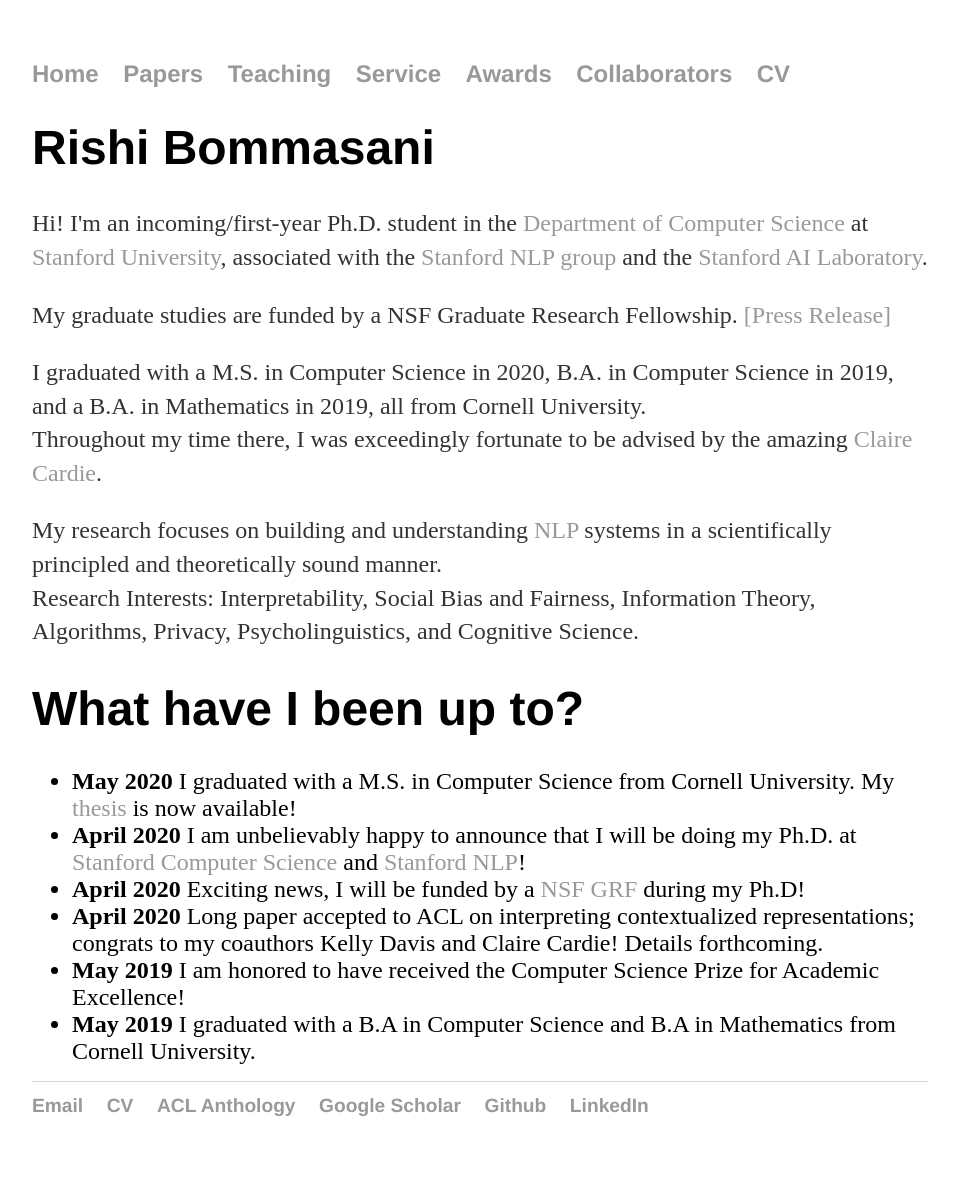
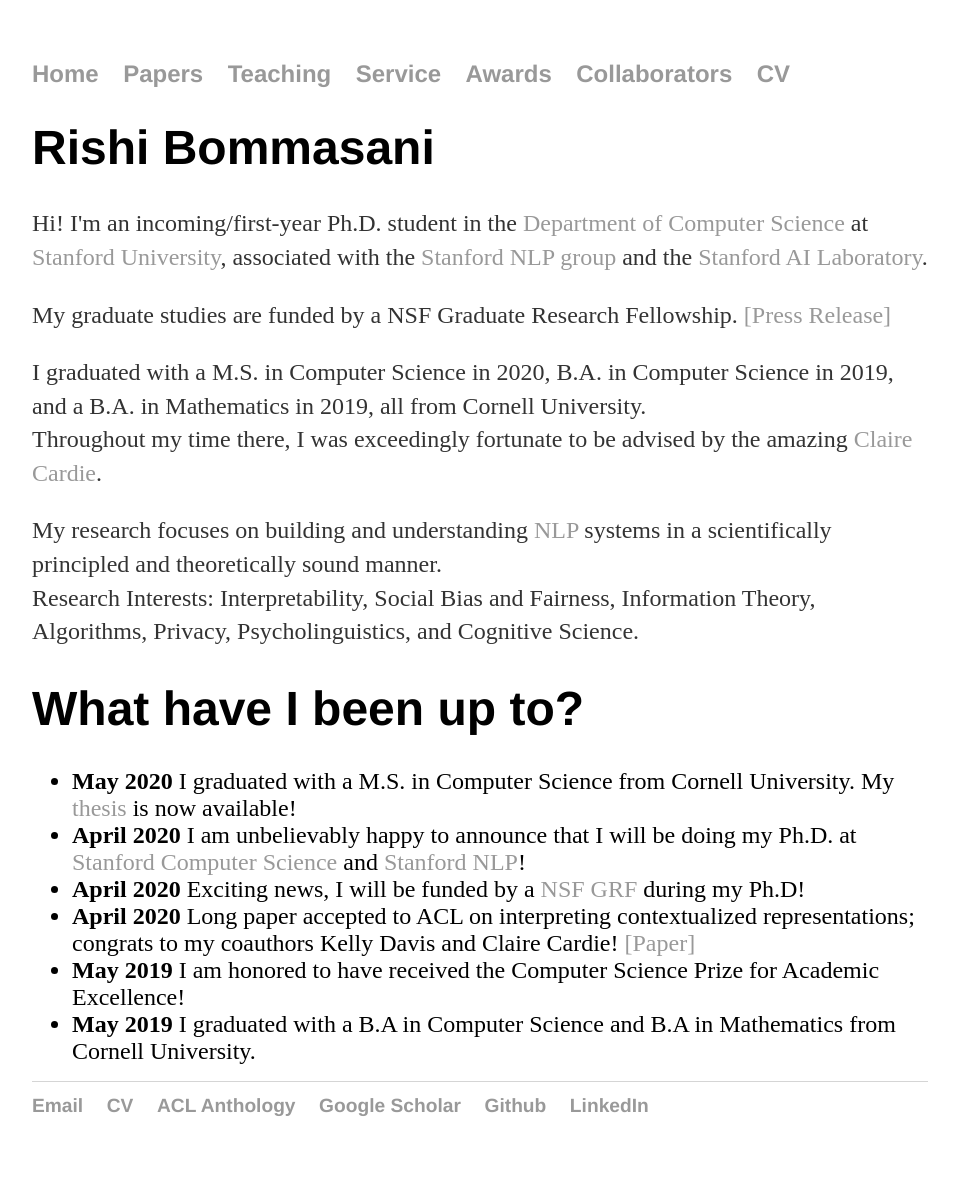
Before and after one commit to rishibommasani/rishibommasani.github.io, a Jekyll site: the page built from index.html, in a window 1280 px wide. Shown: the whole page, without its empty margins (160-1117 px from the left). Built offline with Jekyll 4.4.1, drawn with Linux system fonts in a browser that asks for light colours.

Commit message:
ACL 2020 Anthology Update

```diff
--- a/index.html
+++ b/index.html
@@ -20,7 +20,7 @@
 	  <li><b>May 2020</b> I graduated with a M.S. in Computer Science from Cornell University. My <a href="https://github.com/rishibommasani/rishibommasani.github.io/blob/master/papers/MSThesis.pdf">thesis</a> is now available!</li>
 	  <li><b>April 2020</b> I am unbelievably happy to announce that I will be doing my Ph.D. at <a href="https://cs.stanford.edu/">Stanford Computer Science</a> and <a href="https://nlp.stanford.edu/">Stanford NLP</a>! </li>
 	  <li><b>April 2020</b> Exciting news, I will be funded by a <a href="https://www.cs.cornell.edu/information/news/newsitem11136/cs-graduate-students-receive-national-science-foundation-graduate">NSF GRF</a> during my Ph.D! </li>
-	  <li><b>April 2020</b> Long paper accepted to ACL on interpreting contextualized representations; congrats to my coauthors Kelly Davis and Claire Cardie! Details forthcoming. </li>
+	  <li><b>April 2020</b> Long paper accepted to ACL on interpreting contextualized representations; congrats to my coauthors Kelly Davis and Claire Cardie! <a href="https://www.aclweb.org/anthology/2020.acl-main.431/"> [Paper] </a> </li>
 	  <li><b>May 2019</b> I am honored to have received the Computer Science Prize for Academic Excellence!</li>
 	  <li><b>May 2019</b> I graduated with a B.A in Computer Science and B.A in Mathematics from Cornell University.</li>
 <!-- 	  <li><b>March 2020</b> Held our (the?) first ever virtual research night! In its third iteration, <a href="https://www.cs.cornell.edu/events/research-night">CS Research Night</a>  was an astounding success, with over 			50+ undergrads showing up in spite of the virtual format/challenges in the world due to COVID-19. Thanks <a href="https://www.cs.cornell.edu/people/staff">Vanessa</a>, <a href="http://www.cs.cornell.edu/~kb/">Kavita</a>, and <a href="https://www.cs.cornell.edu/~asampson/">Adrian</a> for making this happen.</li> -->
```
